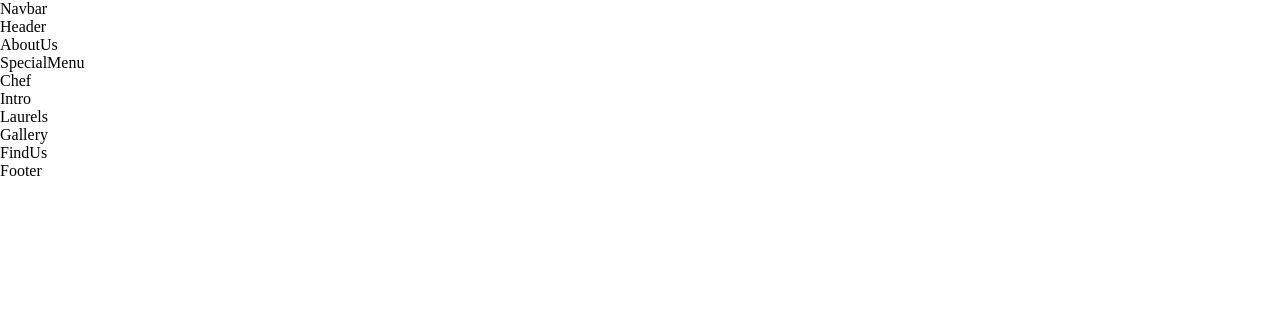
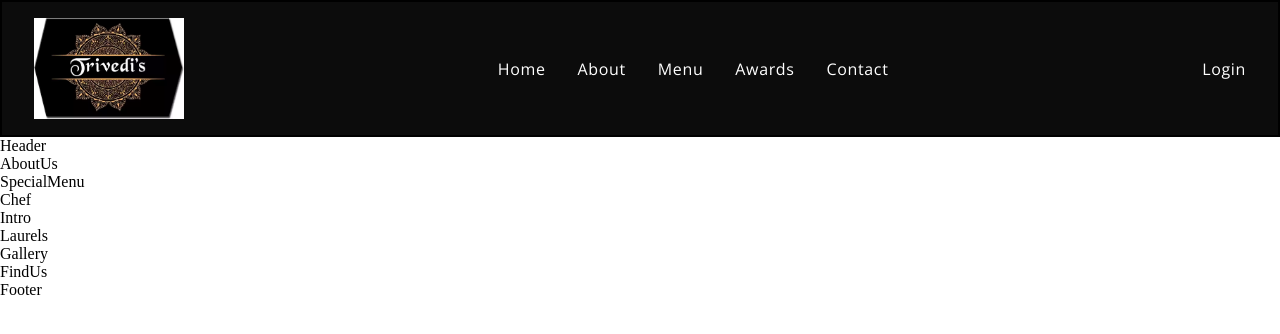
Before and after one commit to AYUSH-TRIVEDI6936484/Responsive_Restaurant_App, a React (Create React App) app in the folder myapp/: page / in a window 1280 px wide. Shown: the top 334 px of the page. Built offline with nearby package versions, Linux system fonts and the light colour scheme; a web font is replaced by a local one.

Commit message:
updating navbar section

```diff
--- a/myapp/src/components/Navbar/Navbar.css
+++ b/myapp/src/components/Navbar/Navbar.css
@@ -0,0 +1,36 @@
+.app__navbar {
+  width: 100%;
+  display: flex;
+  border: 2px solid black;
+  justify-content: space-between;
+  align-items: center;
+  background: var(--color-black);
+  padding: 1rem 2rem;
+}
+
+.app__navbar-logo {
+  display: flex;
+  justify-content: flex-start;
+  align-items: center;
+}
+
+.app__navbar-logo img {
+  width: 150px;
+}
+
+.app__navbar-links {
+  flex: 1;
+  display: flex;
+  justify-content: center;
+  align-items: center;
+  list-style: none;
+}
+
+.app__navbar-links li {
+  margin: 0 1rem;
+  cursor: pointer;
+}
+
+.app__navbar-links li:hover {
+  color: var(--color-grey);
+}
--- a/myapp/src/components/Navbar/Navbar.jsx
+++ b/myapp/src/components/Navbar/Navbar.jsx
@@ -1,11 +1,37 @@
-import React from 'react';
-
-import './Navbar.css';
+import React from "react";
+import { GiHamburgerMenu } from "react-icons/gi";
+import { MdOutlineRestaurantMenu } from "react-icons/md";
+import images from "../../constants/images";
+import "./Navbar.css";
 
 const Navbar = () => (
-  <div>
-    Navbar
-  </div>
+  <nav className="app__navbar">
+    <div className="app__navbar-logo">
+      <img src={images.trivedilogo} alt="app logo" />
+    </div>
+    <ul className="app__navbar-links">
+      <li className="p__opensans">
+        <a href="#home">Home</a>
+      </li>
+      <li className="p__opensans">
+        <a href="#about">About</a>
+      </li>
+      <li className="p__opensans">
+        <a href="#menu">Menu</a>
+      </li>
+      <li className="p__opensans">
+        <a href="#awards">Awards</a>
+      </li>
+      <li className="p__opensans">
+        <a href="#contact">Contact</a>
+      </li>
+    </ul>
+    <div className="app__navbar-login">
+      <a href="#login" className="p__opensans">
+        Login
+      </a>
+    </div>
+  </nav>
 );
 
 export default Navbar;
```
Also changed, not shown: myapp/src/constants/images.js (+24 -22 lines), myapp/src/assets/trivedi-logo.png (added).
